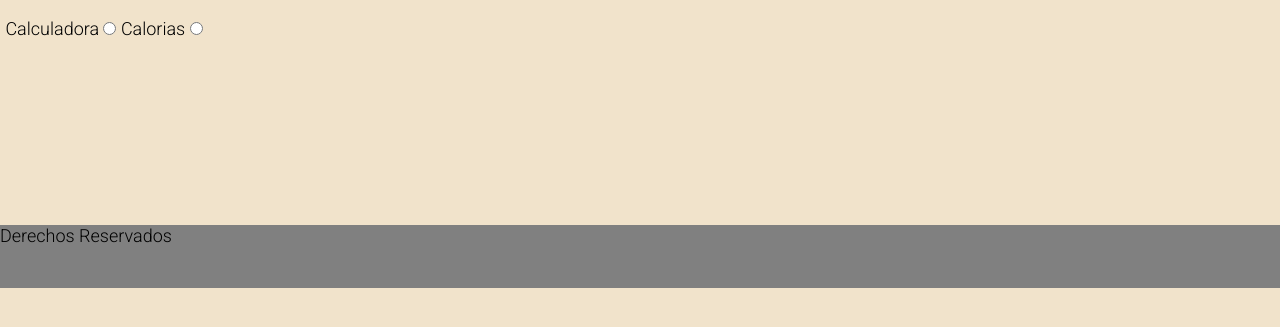
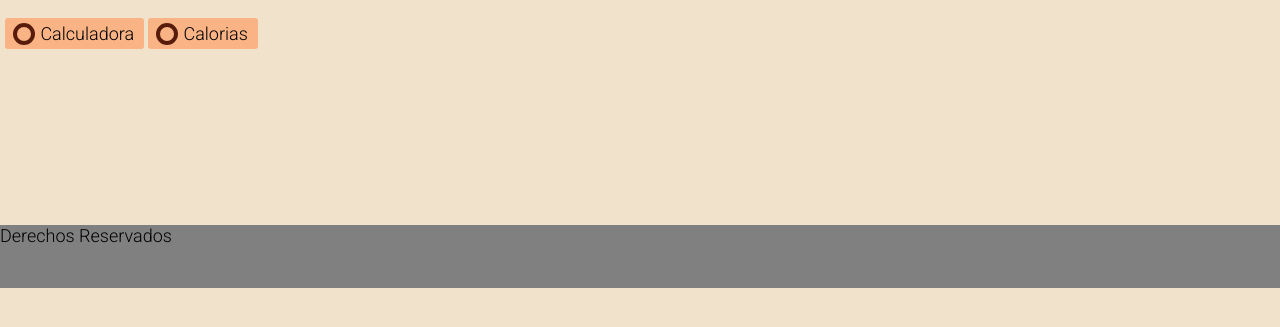
Before and after one commit to Mangostar1/Porfolio, a PHP site: the page made by ejercicios web.html in a window 1280 px wide. Shown: the part 63-390 px from the top of the page. Run offline with PHP 8.4, Linux system fonts and the light colour scheme.

Commit message:
Terminado el control de botones para aparecer y desaparecer los elementos en pantalla

```diff
--- /dev/null
+++ b/css/calculadoras.css
@@ -0,0 +1,109 @@
+:root{
+    --color1: rgb(241, 227, 203);
+    --color2: rgb(249, 179, 132);
+    --color3: rgb(202, 81, 22);
+    --color4: rgb(88, 28, 12);
+
+
+
+    --colorBlack: rgb(0, 0, 0);
+    --colorWithe: white;
+    --colorGray: gray;
+}
+/* control botones */
+
+#calcula, #item_2, #button_1, #button_2{
+    display: none;
+}
+
+#button_one, #button_two{
+    cursor: pointer;
+
+    display: inline-block;
+    position: relative;
+    padding: 5px 10px 5px 35px; /* Arriba Derecha Abajo Izquierda */
+    background-color: var(--color2);
+    border-radius: 3px;
+}
+
+#button_one::before, #button_two::before{
+    content: "";
+
+    display: inline-block;
+    position: absolute;
+    left: 8px;
+
+    width: 14px;
+    height: 14px;
+    border: 4px solid rgb(88, 28, 12);
+    border-radius: 50%;
+}
+
+#button_one:hover, #button_two:hover{
+    background-color: rgb(250, 144, 73);
+}
+
+#button_1:checked + label,
+#button_2:checked + label{
+    padding: 5px 10px;
+    background-color: rgb(250, 144, 73);
+}
+
+#button_1:checked + label::before,
+#button_2:checked + label::before{
+    display: none;
+}
+
+.control{
+    margin-bottom: 5px;
+}
+
+/* Calculadora */
+
+#calcula{
+    background-color: var(--color4);
+
+    width: auto;
+    height: auto;
+
+    /* display felx declarado en js*/
+    flex-flow: row wrap;
+}
+
+#resultados{
+    width: 100%;
+    height: 3em;
+
+    font-size: 25px;
+
+    background-color: var(--color4);
+    color: var(--colorWithe);
+    border: 1px solid rgb(0, 0, 0, 0.5);
+}
+
+.buttons{
+    padding: 0.5em 0em 0.5em 0em;
+    width: 23%;
+
+    background-color: rgb(241, 227, 203, 0.1);
+    color: rgb(207, 207, 207);
+    border: 1px solid rgb(0, 0, 0, 0.5);
+    border-radius: 3px;
+}
+
+.buttons:hover{
+    background-color: rgba(241, 227, 203, 0.288);
+}
+
+#igual{
+    width: 100%;
+}
+
+/* Calculadora de calorias */
+
+#item_2{
+    background-color: var(--color3);
+
+    flex-flow: row wrap;
+    width: 500px;
+}
--- a/ejercicios web.html
+++ b/ejercicios web.html
@@ -11,6 +11,7 @@
     <link rel="preconnect" href="https://fonts.gstatic.com" crossorigin>
     <link href="https://fonts.googleapis.com/css2?family=Roboto:wght@300&display=swap" rel="stylesheet">
     <link rel="shortcut icon" href="icons/calculator_icon-icons.com_72046.ico">
+    <link rel="stylesheet" href="css/calculadoras.css">
 </head>
 
 <body>
@@ -27,11 +28,11 @@
         <main>
             <section>
                 <article>
-                    <form action="">
-                        <label for="button_1">Calculadora</label>
+                    <form action="" class="control">
                         <input type="radio" name="botones" id="button_1" value="1">
-                        <label for="button_2">Calorias</label>
+                        <label for="button_1" id="button_one">Calculadora</label>
                         <input type="radio" name="botones" id="button_2" value="2">
+                        <label for="button_2" id="button_two">Calorias</label>
                     </form>
                     <div id="calcula">
                         <form action="" name="calculadora">
@@ -75,19 +76,19 @@
                             <label for="edad">Pon tu edad</label>
                             <input type="number" name="" id="edad" value="" min="1" max="99" placeholder="27">
 
-                            <br>
+
                             <label for="actividad_1">No hago ejercicios</label>
                             <input type="radio" name="actividadFisic" id="actividad_1">
-                            <br>
+
                             <label for="actividad_2">Me ejercito entre 1 y 3 veces por semana</label>
                             <input type="radio" name="actividadFisic" id="actividad_2">
-                            <br>
+
                             <label for="actividad_3">Me ejercito entre 3 y 5 veces por semana</label>
                             <input type="radio" name="actividadFisic" id="actividad_3">
-                            <br>
+
                             <label for="actividad_4">Me ejercito entre 6 y 7 veces por semana</label>
                             <input type="radio" name="actividadFisic" id="actividad_4">
-                            <br>
+
                             <label for="actividad_5">Entreno de manera intensa 2 veces al dia</label>
                             <input type="radio" name="actividadFisic" id="actividad_5">
 
```
Also changed, not shown: css/index.css (+0 -50 lines).
